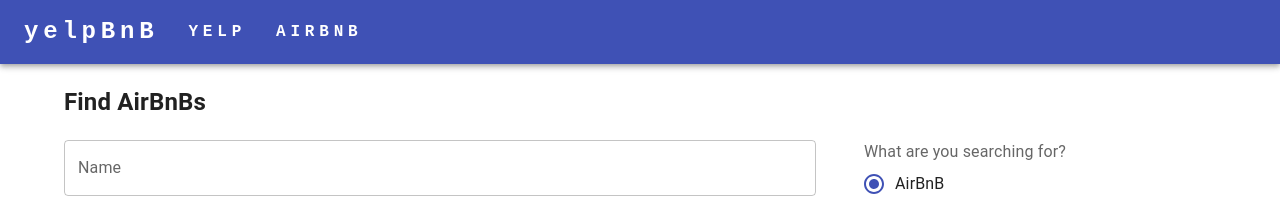
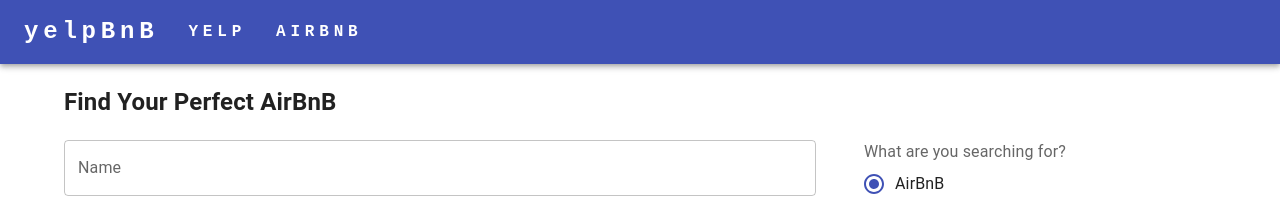
Before and after one commit to abhijay-agarwal/project-450-yelpbnb, a React (Create React App) app in the folder client/: page /airbnb in a window 1280 px wide. Shown: the top 198 px of the page. Built offline with nearby package versions, Linux system fonts and the light colour scheme; no server answers.

Commit message:
no more songcard

```diff
--- a/client/src/pages/AirbnbPage.js
+++ b/client/src/pages/AirbnbPage.js
@@ -145,8 +145,8 @@ export default function SongsPage() {
   // will automatically lay out all the grid items into rows based on their xs values.
   return (
     <Container>
-      {selectedAirbnbId && <SongCard airbnbId={selectedAirbnbId} handleClose={() => setSelectedAirbnbId(null)} />}
-      <h2>Find AirBnBs</h2>
+      {/* {selectedAirbnbId && <AirbnbCard airbnbId={selectedAirbnbId} handleClose={() => setSelectedAirbnbId(null)} />} */}
+      <h2>Find Your Perfect AirBnB</h2>
       <Grid container spacing={6}>
         <Grid item xs={8}>
           <TextField label='Name' value={name} onChange={(e) => setName(e.target.value)} style={{ width: "100%" }} />
```
